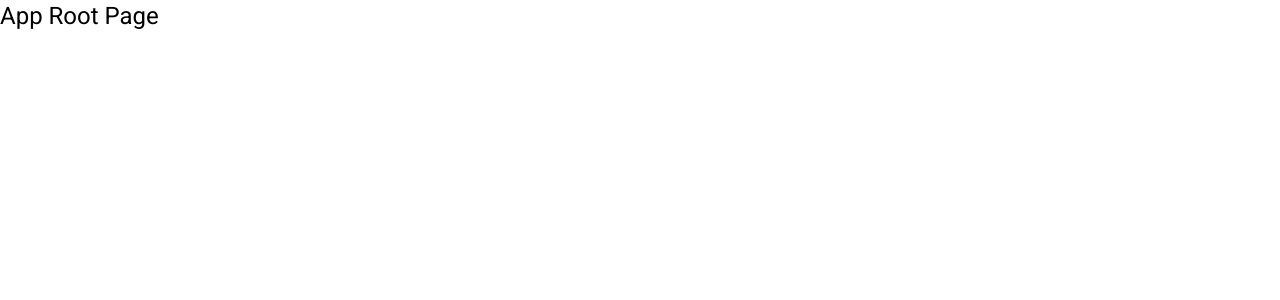
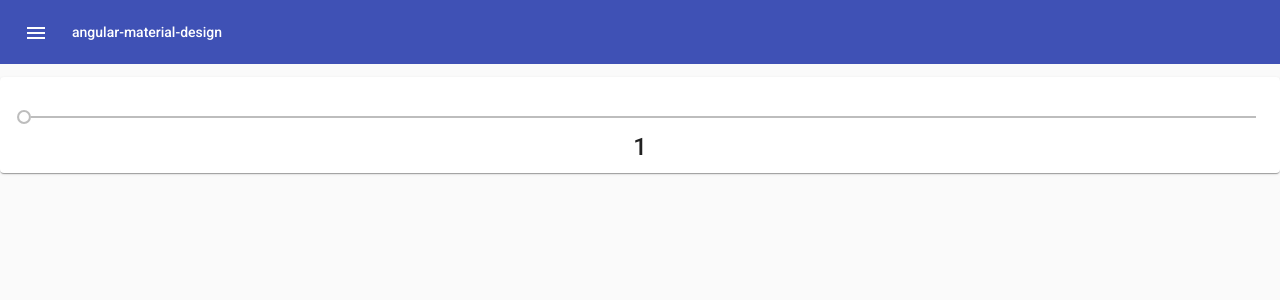
Before and after one commit to mahmudabir/angular-material-design, an Angular app: page /slider in a window 1280 px wide. Before the commit this address led to /. Shown: the top 300 px of the page. Built offline with nearby package versions, Linux system fonts and the light colour scheme.

Commit message:
ng generate @angular/material:navigation navigation

```diff
--- a/src/app/app-routing.module.ts
+++ b/src/app/app-routing.module.ts
@@ -1,10 +1,11 @@
 import { AppComponent } from './app.component';
 import { NgModule } from '@angular/core';
 import { RouterModule, Routes } from '@angular/router';
+import {NavigationComponent} from "./navigation/navigation.component";
+import {SliderComponent} from "./slider/slider.component";
 
 const routes: Routes = [
-  { path: ' ', redirectTo: 'homepage' },
-  { path: 'homepage', component: AppComponent },
+  { path: 'slider', component: SliderComponent },
 ];
 
 @NgModule({
--- a/src/app/app.component.html
+++ b/src/app/app.component.html
@@ -1 +1 @@
-<h1>App Root Page</h1>
+<app-navigation></app-navigation>
--- a/src/app/app.component.ts
+++ b/src/app/app.component.ts
@@ -1,4 +1,5 @@
-import { Component } from '@angular/core';
+import {Component, ElementRef, ViewChild} from '@angular/core';
+import {MatSlider} from "@angular/material/slider";
 
 @Component({
   selector: 'app-root',
--- /dev/null
+++ b/src/app/navigation/navigation.component.css
@@ -0,0 +1,17 @@
+.sidenav-container {
+  height: 100%;
+}
+
+.sidenav {
+  width: 200px;
+}
+
+.sidenav .mat-toolbar {
+  background: inherit;
+}
+
+.mat-toolbar.mat-primary {
+  position: sticky;
+  top: 0;
+  z-index: 1;
+}
--- /dev/null
+++ b/src/app/navigation/navigation.component.html
@@ -0,0 +1,31 @@
+<mat-sidenav-container class="sidenav-container">
+  <mat-sidenav #drawer class="sidenav" fixedInViewport
+      [attr.role]="(isHandset$ | async) ? 'dialog' : 'navigation'"
+      [mode]="(isHandset$ | async) ? 'over' : 'side'">
+    <mat-toolbar>Menu</mat-toolbar>
+    <mat-nav-list>
+      <a mat-list-item routerLink="/">Home Page</a>
+      <a mat-list-item routerLink="/slider">Slider</a>
+    </mat-nav-list>
+  </mat-sidenav>
+  <mat-sidenav-content>
+    <mat-toolbar color="primary">
+      <button
+        type="button"
+        aria-label="Toggle sidenav"
+        mat-icon-button
+        (click)="drawer.toggle()">
+        <mat-icon aria-label="Side nav toggle icon">menu</mat-icon>
+      </button>
+      <button
+        type="button"
+        mat-button
+        (click)="drawer.toggle()">
+        <span>angular-material-design</span>
+      </button>
+
+
+    </mat-toolbar>
+    <router-outlet></router-outlet>
+  </mat-sidenav-content>
+</mat-sidenav-container>
--- /dev/null
+++ b/src/app/navigation/navigation.component.ts
@@ -0,0 +1,21 @@
+import { Component } from '@angular/core';
+import { BreakpointObserver, Breakpoints } from '@angular/cdk/layout';
+import { Observable } from 'rxjs';
+import { map, shareReplay } from 'rxjs/operators';
+
+@Component({
+  selector: 'app-navigation',
+  templateUrl: './navigation.component.html',
+  styleUrls: ['./navigation.component.css']
+})
+export class NavigationComponent {
+
+  isHandset$: Observable<boolean> = this.breakpointObserver.observe(Breakpoints.Handset)
+    .pipe(
+      map(result => result.matches),
+      shareReplay()
+    );
+
+  constructor(private breakpointObserver: BreakpointObserver) {}
+
+}
--- /dev/null
+++ b/src/app/slider/slider.component.html
@@ -0,0 +1,5 @@
+<mat-card style="margin-top: 1%">
+  <mat-slider min="1" max="10000" step="1" #matSlider (valueChange)="sliderValueChange()"
+              style="width: 100%"></mat-slider>
+  <mat-card-title style="text-align: center">{{matSlider.value}}</mat-card-title>
+</mat-card>
--- /dev/null
+++ b/src/app/slider/slider.component.ts
@@ -0,0 +1,24 @@
+import {Component, OnInit, ViewChild} from '@angular/core';
+import {MatSlider} from "@angular/material/slider";
+
+@Component({
+  selector: 'app-slider',
+  templateUrl: './slider.component.html',
+  styleUrls: ['./slider.component.css']
+})
+export class SliderComponent implements OnInit {
+
+  slider?: number = 0;
+  @ViewChild('matSlider') matSlider?: MatSlider;
+
+  constructor() { }
+
+
+  sliderValueChange() {
+    console.log(this.matSlider?.value);
+  }
+
+  ngOnInit(): void {
+  }
+
+}
```
Also changed, not shown: src/app/app.module.ts (+36 -2 lines), src/app/slider/slider.component.css (added), 2 other files (tests, documents, lock files or other folders).
